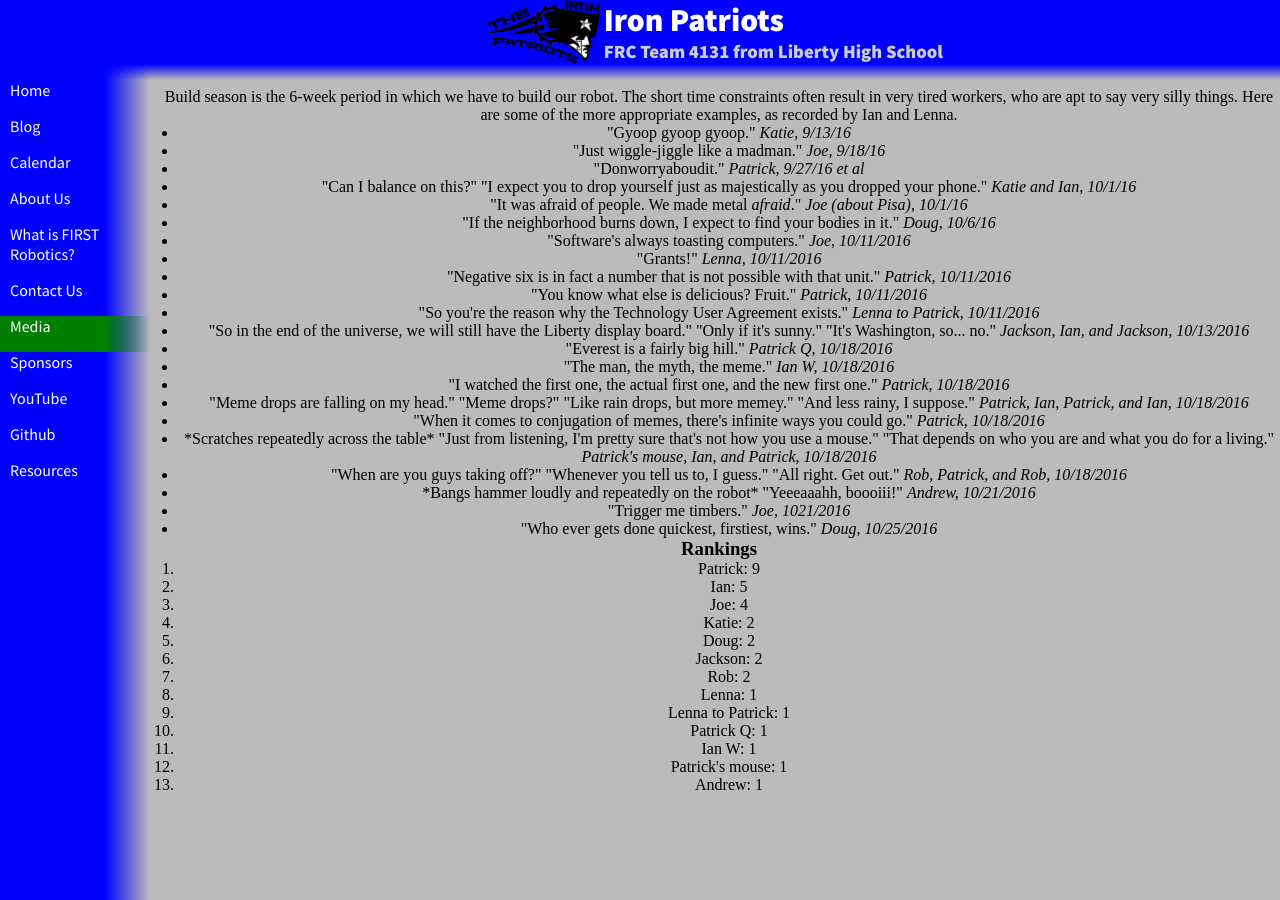
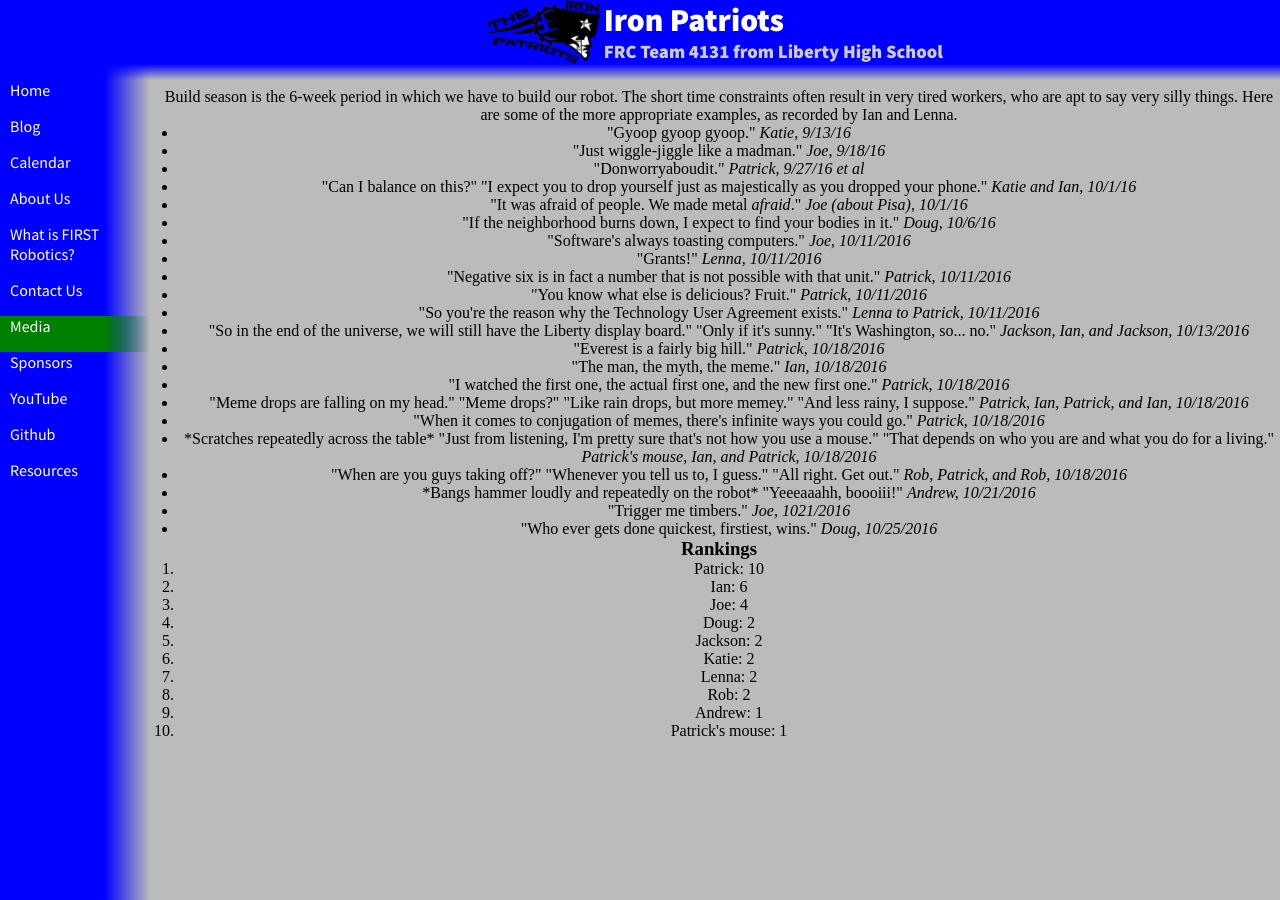
Before and after one commit to katiebugmoon/FRC4131.github.io, a Jekyll site: the page built from media/2017/quotes.html, in a window 1280 px wide. Built offline with Jekyll 4.4.1, drawn with Linux system fonts in a browser that asks for light colours; nearby versions of some CDN libraries.

Commit message:
Functional code again asserts itself over herpderp and lolwut; normalize quote syntax

```diff
--- a/_includes/quotes.html
+++ b/_includes/quotes.html
@@ -6,7 +6,7 @@ $(function(){
 		names.splice(names.length-1, 1);
 		if(names.length == 1 && names[0].contains('and')) names = names[0].split('and');
 		for(var i=0; i<names.length; ++i){
-			var name = names[i].replace('and', '').replace(/\([^\)]+\)/, '').trim();
+			var name = names[i].replace('and', '').replace(/\([^\)]+\)/, '').replace(/to \w+/, '').trim();
 			if(scores[name]) scores[name]++;
 			else scores[name] = 1;
 			console.log(name, scores[name]);
@@ -18,7 +18,9 @@ $(function(){
 		scoreArr.push({name: name, value: scores[name]});
 	}
 	scoreArr.sort(function(a, b){
-		return b.value - a.value;//Sort descending on score
+		var comparison;
+		if((comparison = b.value - a.value) != 0) return comparison;
+		else return a.name.localeCompare(b.name);
 	});
 	console.log(scoreArr);
 	var rankings = $('#rankings');
--- a/media/2017/quotes.html
+++ b/media/2017/quotes.html
@@ -16,8 +16,8 @@ title: Build Season 2017 Quotes
 	<li>"You know what else is delicious? Fruit." <i>Patrick, 10/11/2016</i></li>
 	<li>"So you're the reason why the Technology User Agreement exists." <i>Lenna to Patrick, 10/11/2016</i></li>
 	<li>"So in the end of the universe, we will still have the Liberty display board." "Only if it's sunny." "It's Washington, so... no." <i>Jackson, Ian, and Jackson, 10/13/2016</i></li>
-	<li>"Everest is a fairly big hill." <i>Patrick Q, 10/18/2016</i></li>
-	<li>"The man, the myth, the meme." <i>Ian W, 10/18/2016</i></li>
+	<li>"Everest is a fairly big hill." <i>Patrick, 10/18/2016</i></li>
+	<li>"The man, the myth, the meme." <i>Ian, 10/18/2016</i></li>
 	<li>"I watched the first one, the actual first one, and the new first one." <i>Patrick, 10/18/2016</i></li>
 	<li>"Meme drops are falling on my head." "Meme drops?" "Like rain drops, but more memey." "And less rainy, I suppose." <i>Patrick, Ian, Patrick, and Ian, 10/18/2016</i></li>
 	<li>"When it comes to conjugation of memes, there's infinite ways you could go." <i>Patrick, 10/18/2016</i></li>
```
